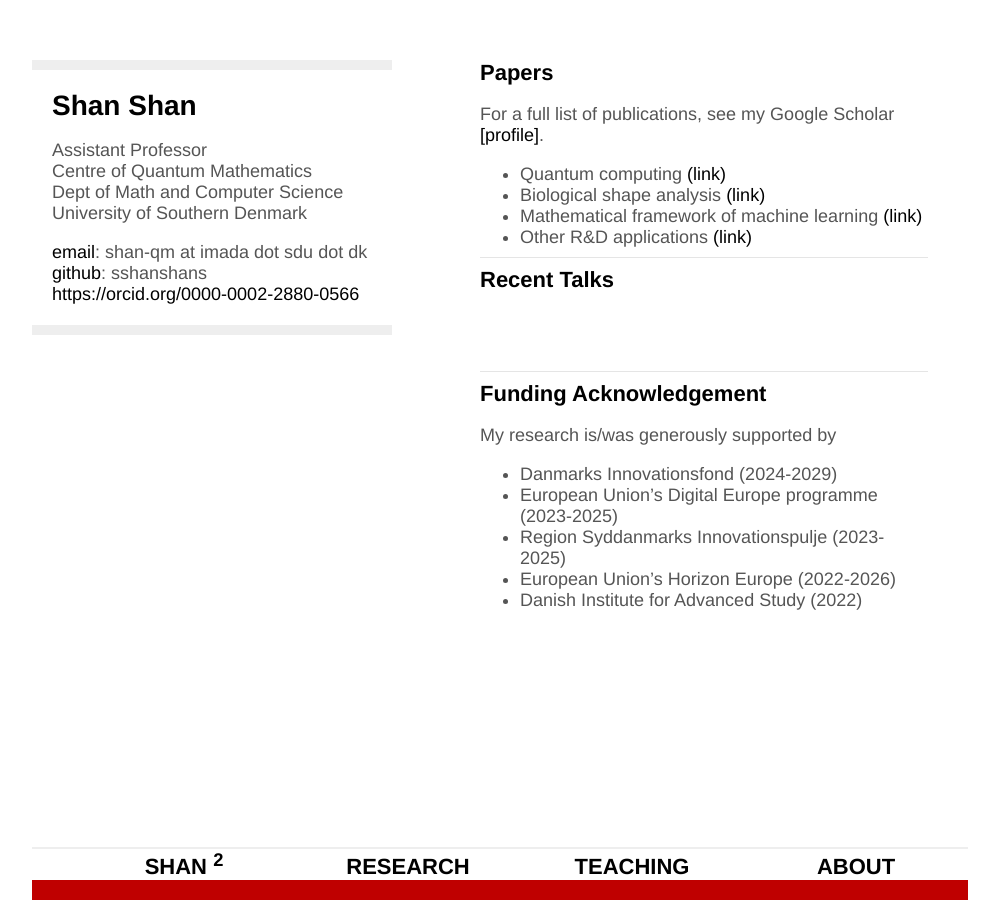
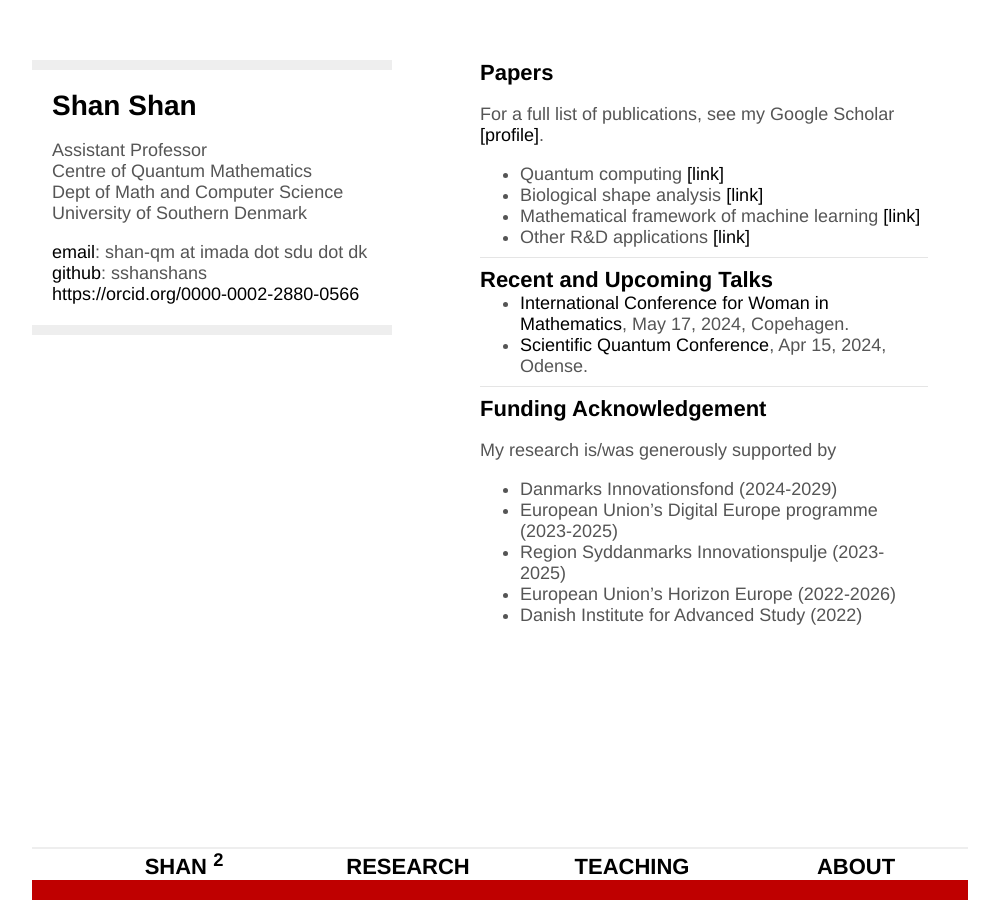
Before and after one commit to sshanshans/sshanshans.github.io, a Jekyll site: the page built from research/research.md, in a window 1280 px wide. Shown: the whole page, without its empty margins (160-1159 px from the left). Built offline with Jekyll 4.4.1, drawn with Linux system fonts in a browser that asks for light colours.

Commit message:
Update research.md

```diff
--- a/research/research.md
+++ b/research/research.md
@@ -7,18 +7,17 @@
 ### Papers
 For a full list of publications, see my Google Scholar [[profile]](https://scholar.google.com/citations?user=ZJz-eI0AAAAJ&hl=en&authuser=1).
 
-* Quantum computing [(link)](../research/quantum.html)
-* Biological shape analysis [(link)](../research/shape.html)
-* Mathematical framework of machine learning [(link)](../research/ml.html)
-* Other R&D applications [(link)](../research/other.html)
-
+* Quantum computing [[link]](../research/quantum.html)
+* Biological shape analysis [[link]](../research/shape.html)
+* Mathematical framework of machine learning [[link]](../research/ml.html)
+* Other R&D applications [[link]](../research/other.html)
 
 <hr />
 
-### Recent Talks
+### Recent and Upcoming Talks
 
-<br />
-<br />
+* [International Conference for Woman in Mathematics](https://www.math.ku.dk/english/calendar/events/women-in-math/#:~:text=To%20mark%20this%20date%20and,May%2017%2C%202024%20in%20Copenhagen), May 17, 2024, Copehagen.
+* [Scientific Quantum Conference](https://dqc.dk/event/scientific-quantum-conference/), Apr 15, 2024, Odense.
 
 <hr />
 
```
